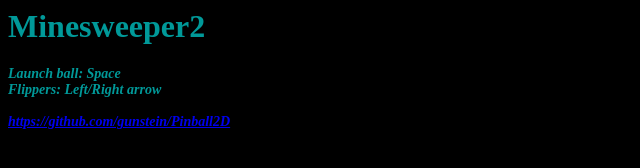
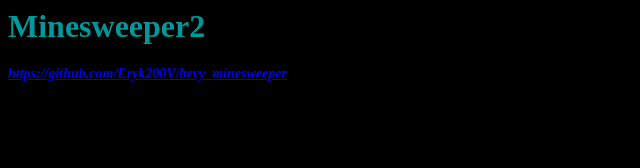
Before and after one commit to Eryk200V/bevy_minesweeper, a plain HTML site: page index.html in a window 1280 px wide. Shown: the whole page, without its empty margins (0-640 px from the left). Drawn offline with Linux system fonts and the light colour scheme; no server answers.

Commit message:
Update index.html

```diff
--- a/index.html
+++ b/index.html
@@ -13,16 +13,14 @@
   <body>
     <h1 style="color:#009999;">Minesweeper2</h1>
     <p style="font-size:14px; color:#009999; font-weight:bold; font-style:italic;">
-        Launch ball: Space<br>
-        Flippers: Left/Right arrow<br><br>
-        <a href="https://github.com/gunstein/Pinball2D" target="_blank">https://github.com/gunstein/Pinball2D</a>
+
+        <a href="https://github.com/Eryk200V/bevy_minesweeper" target="_blank">https://github.com/Eryk200V/bevy_minesweeper</a>
     </p>
   </body>
   <script type="module">
     import init from './out/saper.js';
     async function run(){
         await init()
-
     }
     run();
   </script>
```
